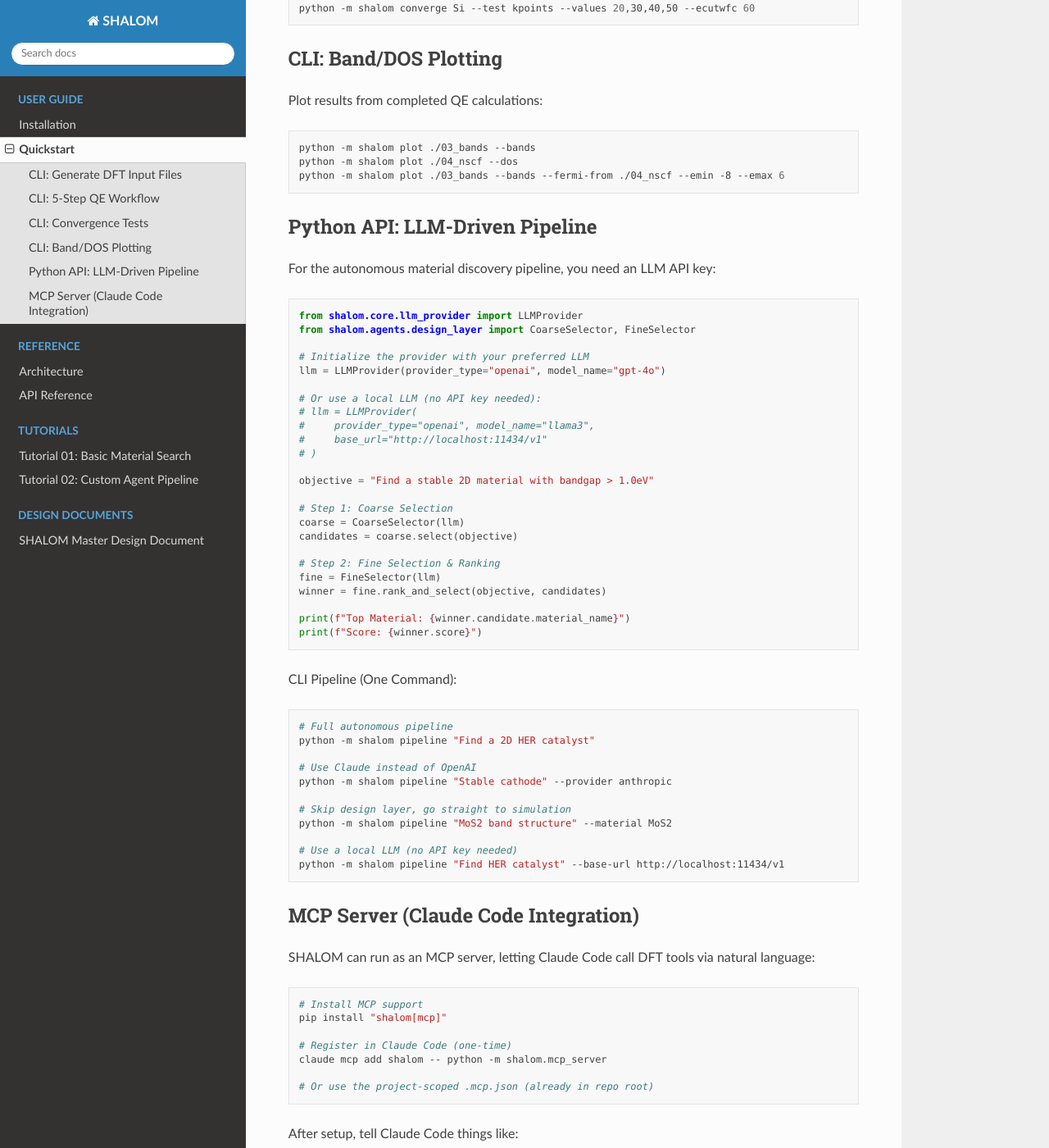
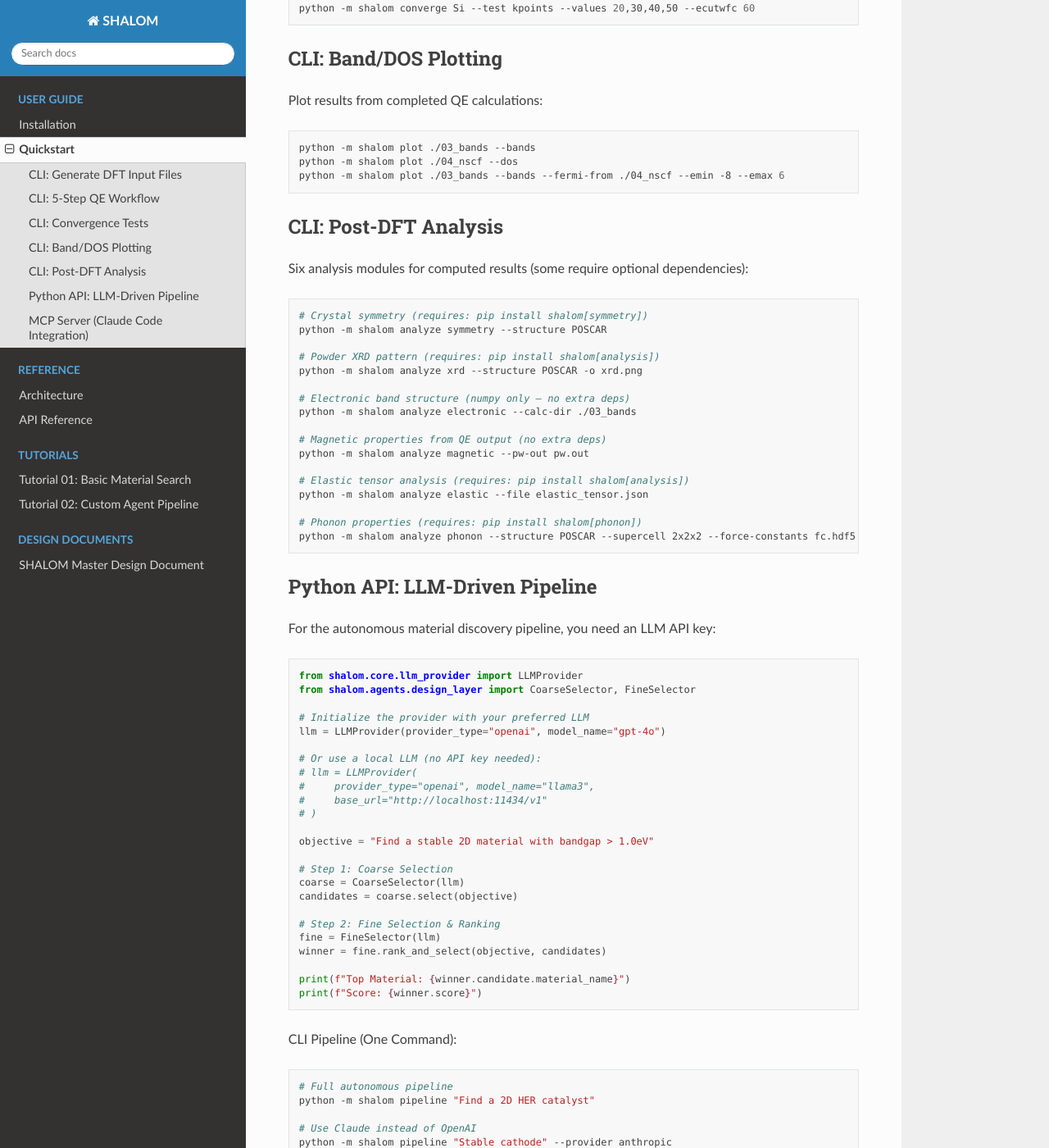
Before and after one commit to hipo-son/SHALOM, a Sphinx documentation site: the page built from docs/quickstart.rst, in a window 1280 px wide and 1400 px high, scrolled down 1129 px. Shown: the whole window at 82% size. Built offline with Sphinx 7.4.7 and the Read the Docs theme 3.1.0, drawn with Linux system fonts in a browser that asks for light colours; some of the changed text lies outside the part shown.

Commit message:
docs: update Sphinx docs with analysis modules and new install groups
- quickstart.rst: add Post-DFT Analysis section (6 modules), update MCP 10→16 tools
- installation.rst: update pip install to show [llm], [analysis], [symmetry], [phonon] extras
- api_reference.rst: add automodule entries for 6 analysis modules + phonon_plot + xrd_plot
- conf.py: add openai, anthropic, spglib, phonopy, matplotlib, seekpath to autodoc_mock_imports

Co-Authored-By: Claude Opus 4.6 <noreply@anthropic.com>

```diff
--- a/docs/conf.py
+++ b/docs/conf.py
@@ -40,6 +40,12 @@ autodoc_mock_imports = [
     'mp_api',
     'pymatgen',
     'rich',
+    'openai',
+    'anthropic',
+    'spglib',
+    'phonopy',
+    'matplotlib',
+    'seekpath',
 ]
 
 intersphinx_mapping = {
--- a/docs/quickstart.rst
+++ b/docs/quickstart.rst
@@ -65,6 +65,31 @@ Plot results from completed QE calculations:
    python -m shalom plot ./03_bands --bands
    python -m shalom plot ./04_nscf --dos
    python -m shalom plot ./03_bands --bands --fermi-from ./04_nscf --emin -8 --emax 6
+
+CLI: Post-DFT Analysis
+-----------------------
+
+Six analysis modules for computed results (some require optional dependencies):
+
+.. code-block:: bash
+
+   # Crystal symmetry (requires: pip install shalom[symmetry])
+   python -m shalom analyze symmetry --structure POSCAR
+
+   # Powder XRD pattern (requires: pip install shalom[analysis])
+   python -m shalom analyze xrd --structure POSCAR -o xrd.png
+
+   # Electronic band structure (numpy only — no extra deps)
+   python -m shalom analyze electronic --calc-dir ./03_bands
+
+   # Magnetic properties from QE output (no extra deps)
+   python -m shalom analyze magnetic --pw-out pw.out
+
+   # Elastic tensor analysis (requires: pip install shalom[analysis])
+   python -m shalom analyze elastic --file elastic_tensor.json
+
+   # Phonon properties (requires: pip install shalom[phonon])
+   python -m shalom analyze phonon --structure POSCAR --supercell 2x2x2 --force-constants fc.hdf5
 
 Python API: LLM-Driven Pipeline
 ---------------------------------
@@ -135,7 +160,11 @@ After setup, tell Claude Code things like:
 - "Generate QE SCF input for Silicon"
 - "Run the full workflow for mp-1040425"
 - "Plot the band structure in ./03_bands"
+- "Analyze symmetry of this structure"
 
-**10 MCP tools**: ``search_material``, ``generate_dft_input``, ``run_workflow``,
+**16 MCP tools**: ``search_material``, ``generate_dft_input``, ``run_workflow``,
 ``execute_dft``, ``parse_dft_output``, ``plot_bands``, ``plot_dos``,
-``run_convergence``, ``check_qe_setup``, ``run_pipeline``
+``run_convergence``, ``check_qe_setup``, ``run_pipeline``,
+``analyze_elastic``, ``analyze_phonon_properties``,
+``analyze_electronic_structure``, ``analyze_xrd_pattern``,
+``analyze_symmetry_properties``, ``analyze_magnetic_properties``
```
Also changed, not shown: docs/api_reference.rst (+48 -0 lines), docs/installation.rst (+9 -4 lines).
